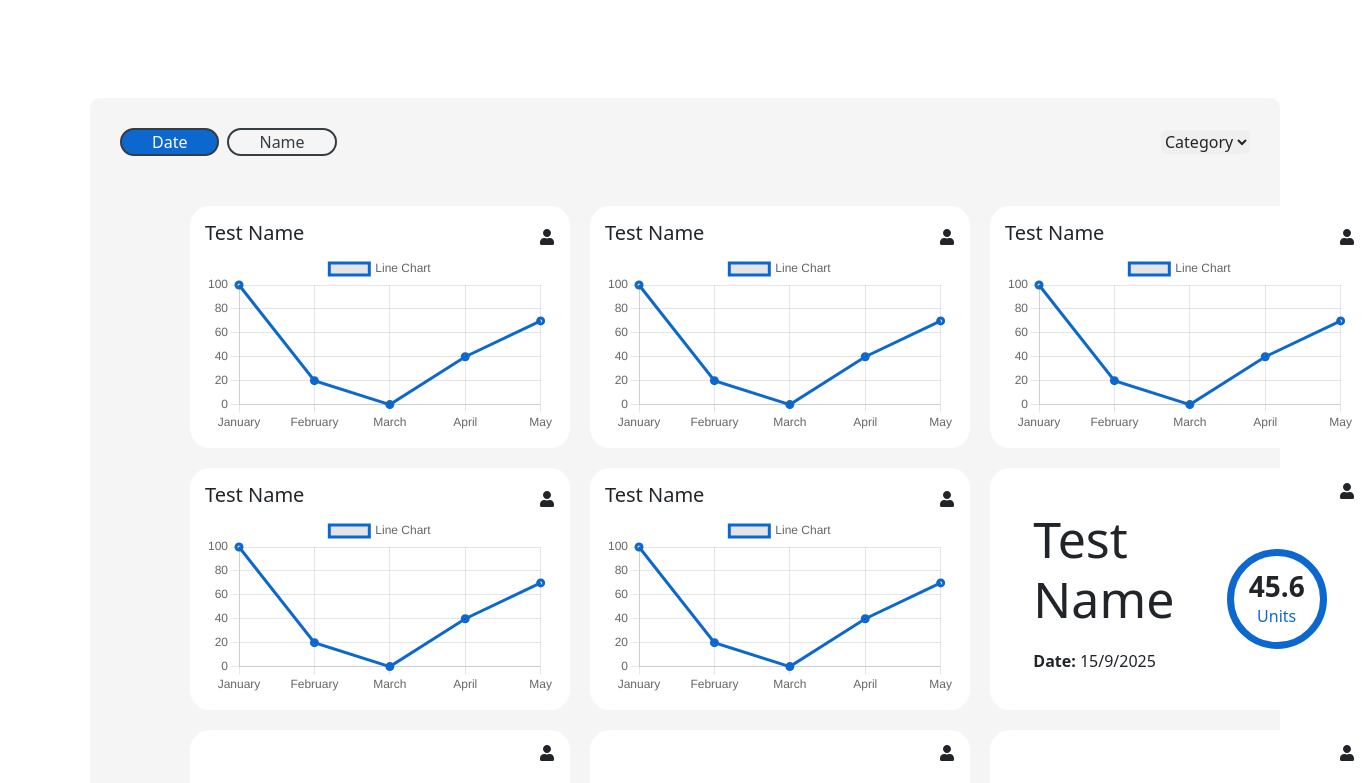
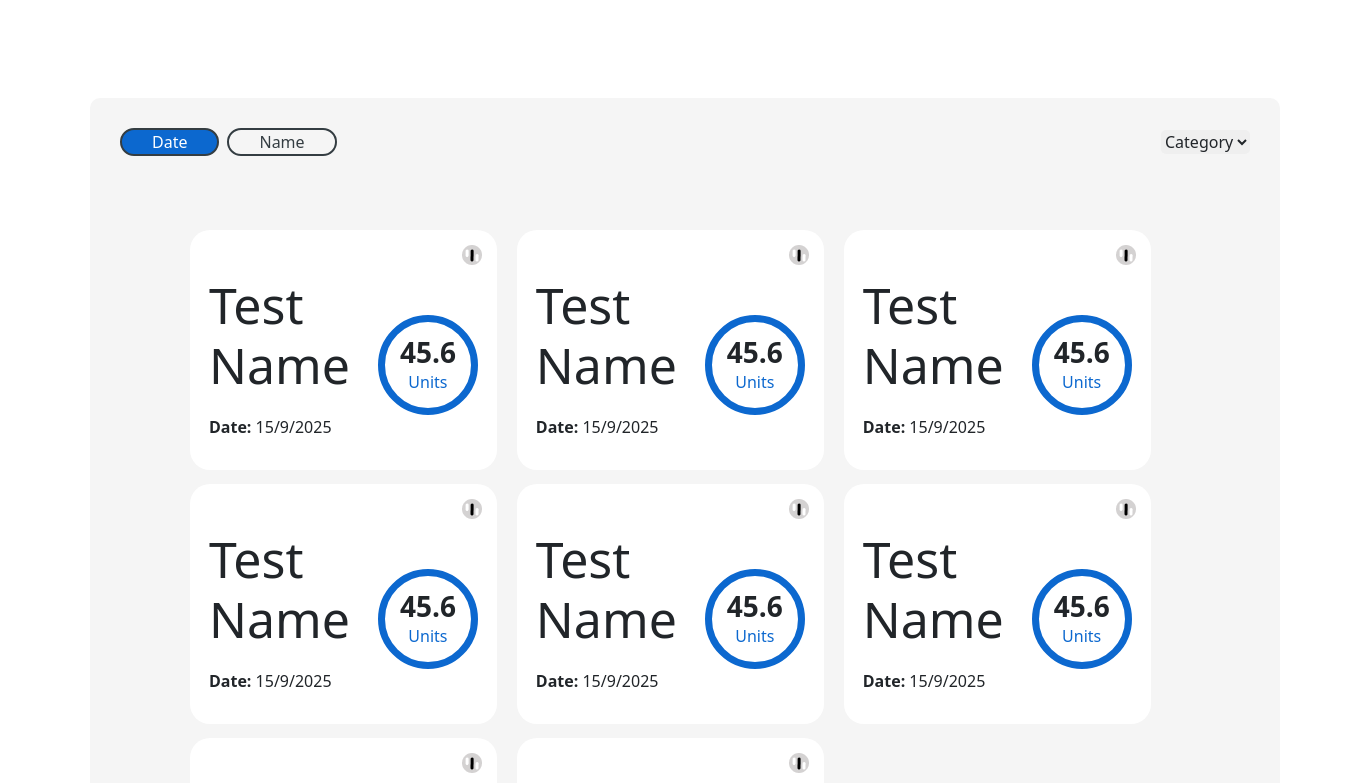
Before and after one commit to kareem-n/vita, a React (Vite) app: page /#/charts in a window 1280 px wide. Shown: the top 783 px of the page, 1370 px wide, since content can reach past the window. Built offline with nearby package versions, Linux system fonts and the light colour scheme; no server answers.

Commit message:
edit in page charts

```diff
--- a/src/Data/Chart/Chart.jsx
+++ b/src/Data/Chart/Chart.jsx
@@ -1,9 +1,8 @@
-import React from 'react'
 import LineChart from '../../components/LineChart/LineChart'
 
 const Chart = (props) => {
   return (
-    <div className="chart">
+    <div className="global chart">
       {props.children}
       <LineChart/>
     </div>
@@ -12,7 +11,7 @@ const Chart = (props) => {
 
 const NumChart = (props) => {
   return (
-    <div className="NumChart">
+    <div className="global NumChart">
       {props.children}
     </div>
   )
--- a/src/components/Charts/Charts.css
+++ b/src/components/Charts/Charts.css
@@ -5,13 +5,34 @@
   margin-top: 94px;
   margin-left: auto;
   margin-top: 98px;
+  height: 100%;
   .head{
     padding: 30px;
   }
   .charts{
     padding: 20px 100px;
-    grid-template-columns: repeat(3,1fr);
-    gap: 20px;
+    display: flex;
+    justify-content: start;
+    flex-wrap: wrap;
+    column-gap: 20px;
+    perspective: 900px;
+    .box{
+      position: relative;
+      width: 100%;
+      transform-style: preserve-3d;
+      transform-origin: right center;
+      transition: transform 0.8s ease-in-out;
+      flex: 0 0 31%;
+      height: 230px;
+      .global{
+        position: absolute;
+        width: 100%;
+        backface-visibility: hidden;
+      }
+      &.flipped{
+        transform: translateX(-100%) rotateY(-180deg);
+      }
+    }
     .chart , .NumChart{
       padding: 15px;
       background-color: var(--white-color);
@@ -21,9 +42,11 @@
       }
     }
     .chart{
-      display: flex;
+      /* display: flex; */
       justify-content: center;
       flex-direction: column;
+      transform: rotateY(180deg);
+
       .head{
         display: flex;
         justify-content: space-between;
@@ -58,6 +81,9 @@
           justify-content: center;
           align-items: center;
           flex-direction: column;
+          &.red-border {
+            border: 7px solid #FF1313;
+          }
           h2{
             font-weight: 700;
             font-size: 28px;
@@ -65,9 +91,16 @@
           p{
             font-weight: 400;
             color: var(--main-color);
+            &.red-border {
+              color: #FF1313;
+            }
           }
         }
       }
     }
   }
 }
+
+.global{
+  background-color: red;
+}
--- a/src/components/Charts/Charts.jsx
+++ b/src/components/Charts/Charts.jsx
@@ -1,110 +1,64 @@
 import Chart, { NumChart } from '../../Data/Chart/Chart';
 import Head, { ContentHead } from '../Head/Head';
 import './Charts.css';
-import { FaUser } from "react-icons/fa";
-
+import { useEffect, useState } from 'react';
+import switchIcon from '../../assets/images/switchIcon.png';
+import switchIcon2 from '../../assets/images/switchIcon2.png';
 // import Head, { ContentHead } from '../../components/Head/Head';
 
 const Charts = () => {
+  const [boxCount, setBoxCount] = useState(8);
+  const [boxes, setBoxes] = useState([]);
+
+  useEffect(() => {
+    const initialBoxState = Array(boxCount).fill({ isFlipped: false, isRedBorder: false });
+    setBoxes(initialBoxState);
+  }, [boxCount]);
+
+  const handleFlip = (index) => {
+    const newBoxes = [...boxes];
+    newBoxes[index] = { ...newBoxes[index], isFlipped: !newBoxes[index].isFlipped };
+    setBoxes(newBoxes);
+  };
+
+  const handleDoubleClick = (index) => {
+    const newBoxes = [...boxes];
+    newBoxes[index] = { ...newBoxes[index], isRedBorder: !newBoxes[index].isRedBorder };
+    setBoxes(newBoxes);
+  };
   return (
     <div className='Charts'>
       <ContentHead/>
-      <div className="charts d-grid">
-        <Chart>
-          <Head>
-            <h5>Test Name</h5>
-            <FaUser/>
-          </Head>
-        </Chart>
-
-        <Chart>
-          <Head>
-            <h5>Test Name</h5>
-            <FaUser/>
-          </Head>
-        </Chart>
-        <Chart>
-          <Head>
-            <h5>Test Name</h5>
-            <FaUser/>
-          </Head>
-        </Chart>
-        <Chart>
-          <Head>
-            <h5>Test Name</h5>
-            <FaUser/>
-          </Head>
-        </Chart>
-        <Chart>
-          <Head>
-            <h5>Test Name</h5>
-            <FaUser/>
-          </Head>
-        </Chart>
-
+      <div className="charts">
+        {boxes.map((box, index) => (
+          <div
+            key={index}
+            className={`box mt-4 ${box.isFlipped ? 'flipped' : ''}`}
+            onDoubleClick={() => handleDoubleClick(index)}
+          >
             <NumChart>
               <Head>
-          <FaUser/>
+                <img style={{ cursor:'pointer' }} src={switchIcon2} alt="" onClick={() => handleFlip(index)} />
               </Head>
               <div className="info d-flex align-items-center gap-4 justify-content-evenly">
                 <div className="name_date">
                   <h2>Test <br /> Name</h2>
                   <p><strong>Date: </strong>15/9/2025</p>
                 </div>
-          <div className="num">
+                <div className={`num ${box.isRedBorder ? 'red-border' : ''}`}>
                   <h2 className='m-0'>45.6</h2>
-            <p className='m-0'>Units</p>
+                  <p className={`m-0 ${box.isRedBorder ? 'red-border' : ''}`}>Units</p>
                 </div>
               </div>
             </NumChart>
-
-      <NumChart>
+            <Chart>
               <Head>
-          <FaUser/>
+                <h5>Test Name</h5>
+                <img style={{ cursor:'pointer' }} src={switchIcon} alt="" onClick={() => handleFlip(index)} />
               </Head>
-        <div className="info d-flex align-items-center gap-4 justify-content-evenly">
-          <div className="name_date">
-            <h2>Test <br /> Name</h2>
-            <p><strong>Date: </strong>15/9/2025</p>
+            </Chart>
           </div>
-          <div className="num">
-            <h2 className='m-0'>45.6</h2>
-            <p className='m-0'>Units</p>
-          </div>
-        </div>
-      </NumChart>
-
-      <NumChart>
-        <Head>
-          <FaUser/>
-        </Head>
-        <div className="info d-flex align-items-center gap-4 justify-content-evenly">
-          <div className="name_date">
-            <h2>Test <br /> Name</h2>
-            <p><strong>Date: </strong>15/9/2025</p>
-          </div>
-          <div className="num">
-            <h2 className='m-0'>45.6</h2>
-            <p className='m-0'>Units</p>
-          </div>
-        </div>
-      </NumChart>
-
-      <NumChart>
-        <Head>
-          <FaUser/>
-        </Head>
-        <div className="info d-flex align-items-center gap-4 justify-content-evenly">
-          <div className="name_date">
-            <h2>Test <br /> Name</h2>
-            <p><strong>Date: </strong>15/9/2025</p>
-          </div>
-          <div className="num">
-            <h2 className='m-0'>45.6</h2>
-            <p className='m-0'>Units</p>
-          </div>
-        </div>
-      </NumChart>
+        ))}
       </div>
     </div>
   )
```
Also changed, not shown: src/assets/images/switchIcon.png (added), src/assets/images/switchIcon2.png (added). Lines whose indentation alone changed are shown as unchanged.
